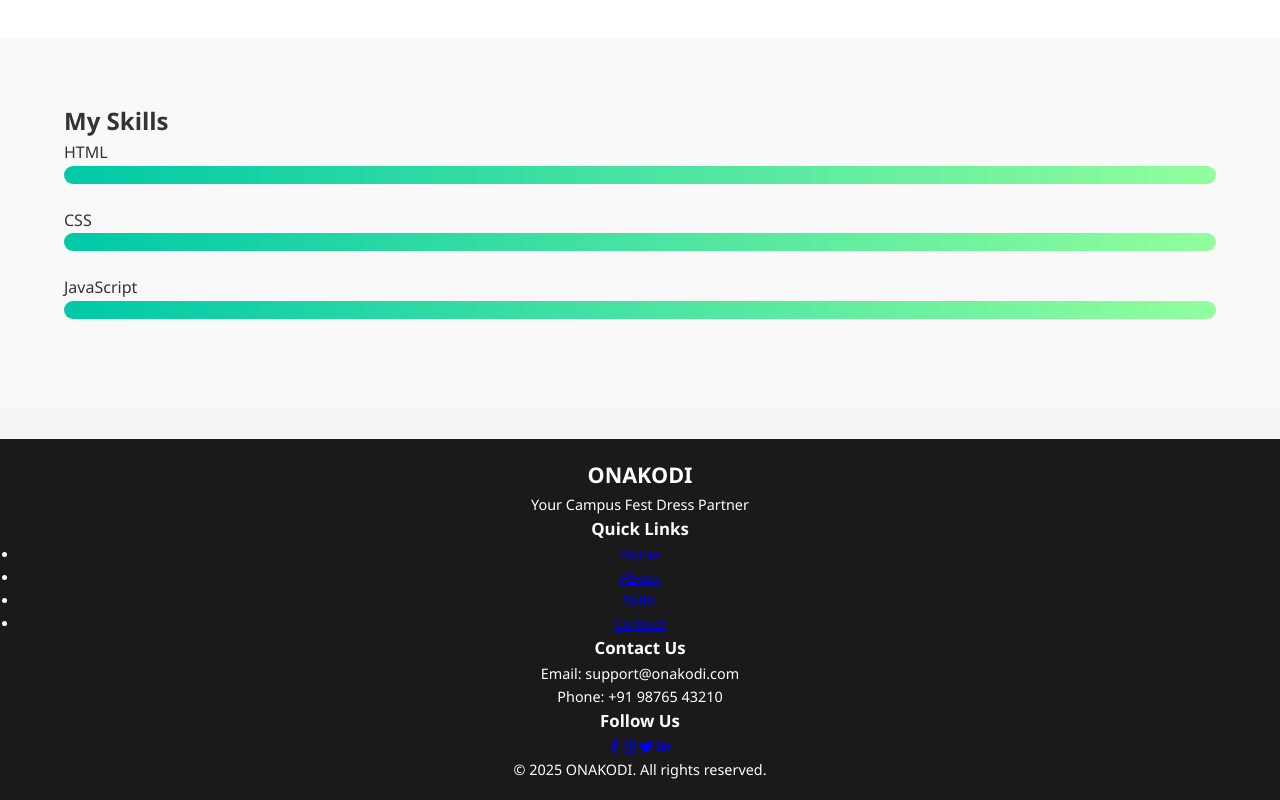
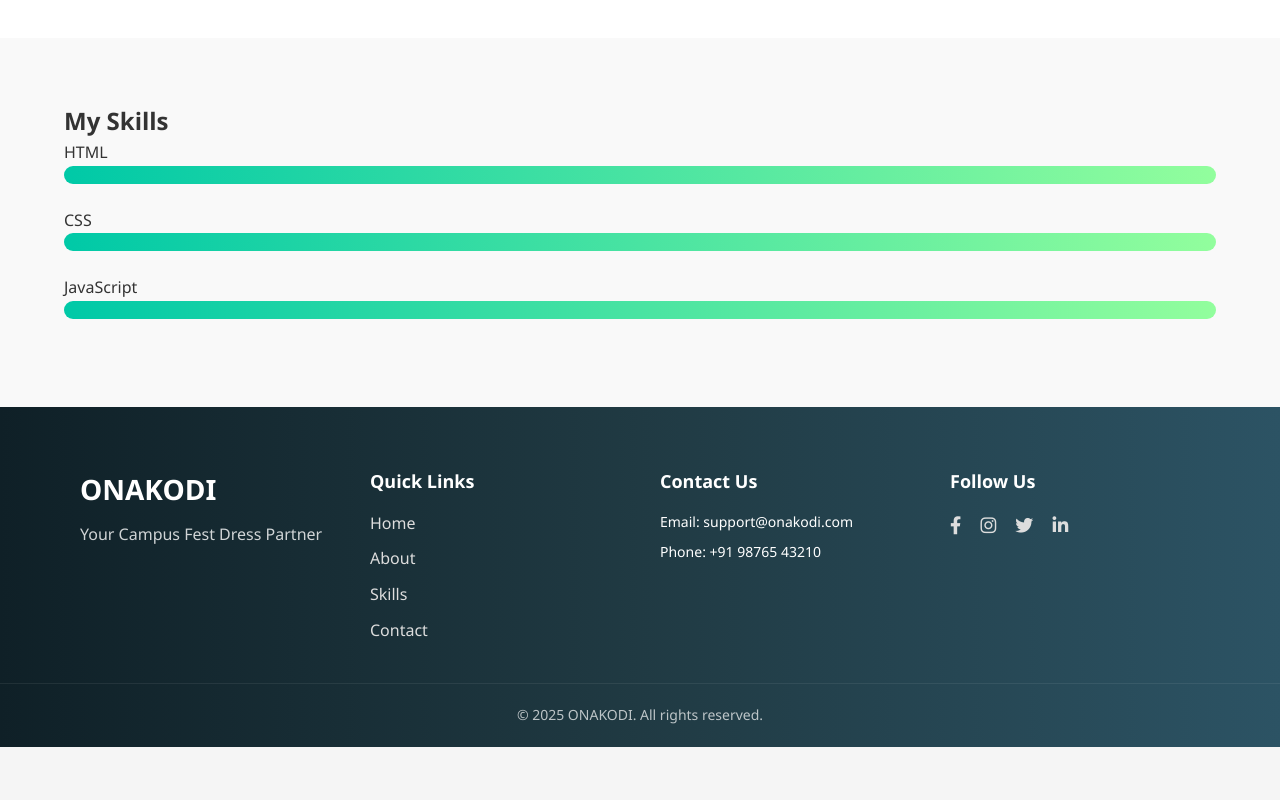
Before and after one commit to sharfasm/samplegitwrk2, a plain HTML site: page index.html in a window 1280 px wide. Shown: the part 919-1719 px from the top of the page. After the commit the page ends 1666 px from the top, so only its background shows below. Drawn offline with Linux system fonts and the light colour scheme.

Commit message:
Update style.css
footer style

```diff
--- a/style.css
+++ b/style.css
@@ -147,11 +147,82 @@ body {
 }
 
 /* Footer */
-footer {
-  background: #1a1a1a;
+/* Footer Styles */
+.footer {
+  background: linear-gradient(to right, #0f2027, #203a43, #2c5364);
   color: #fff;
+  padding: 60px 0 20px;
+  font-family: 'Segoe UI', Tahoma, Geneva, Verdana, sans-serif;
+}
+
+.footer-container {
+  display: grid;
+  grid-template-columns: repeat(auto-fit, minmax(220px, 1fr));
+  gap: 40px;
+  max-width: 1200px;
+  margin: auto;
+  padding: 0 40px;
+}
+
+.footer-brand h2 {
+  font-size: 28px;
+  margin-bottom: 10px;
+}
+
+.footer-brand p {
+  font-size: 16px;
+  opacity: 0.8;
+}
+
+.footer-links h3,
+.footer-contact h3,
+.footer-social h3 {
+  font-size: 18px;
+  margin-bottom: 15px;
+}
+
+.footer-links ul {
+  list-style: none;
+  padding: 0;
+}
+
+.footer-links ul li {
+  margin-bottom: 10px;
+}
+
+.footer-links ul li a {
+  text-decoration: none;
+  color: #ddd;
+  transition: color 0.3s ease;
+}
+
+.footer-links ul li a:hover {
+  color: #fff;
+}
+
+.footer-contact p {
+  font-size: 14px;
+  margin-bottom: 8px;
+}
+
+.footer-social .social-icons a {
+  display: inline-block;
+  margin-right: 15px;
+  font-size: 18px;
+  color: #ddd;
+  transition: color 0.3s ease, transform 0.3s ease;
+}
+
+.footer-social .social-icons a:hover {
+  color: #1da1f2;
+  transform: scale(1.2);
+}
+
+.footer-bottom {
+  border-top: 1px solid rgba(255, 255, 255, 0.1);
   text-align: center;
-  padding: 1.2rem;
-  font-size: 0.9rem;
-  margin-top: 2rem;
+  margin-top: 30px;
+  padding-top: 20px;
+  font-size: 14px;
+  opacity: 0.7;
 }
```
